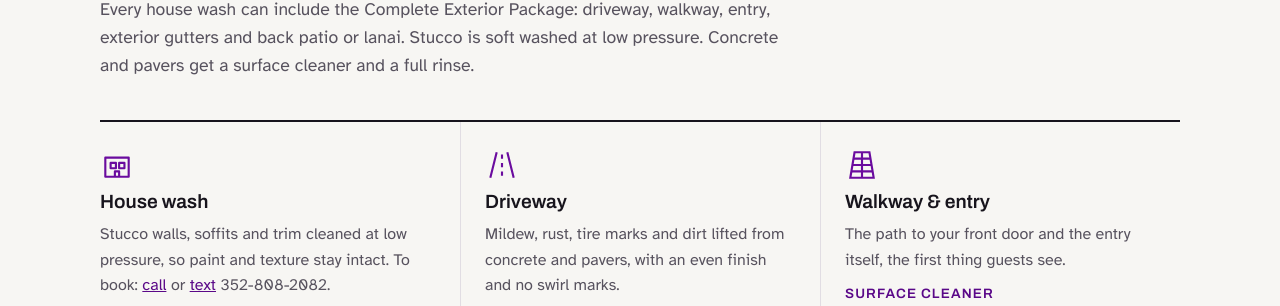
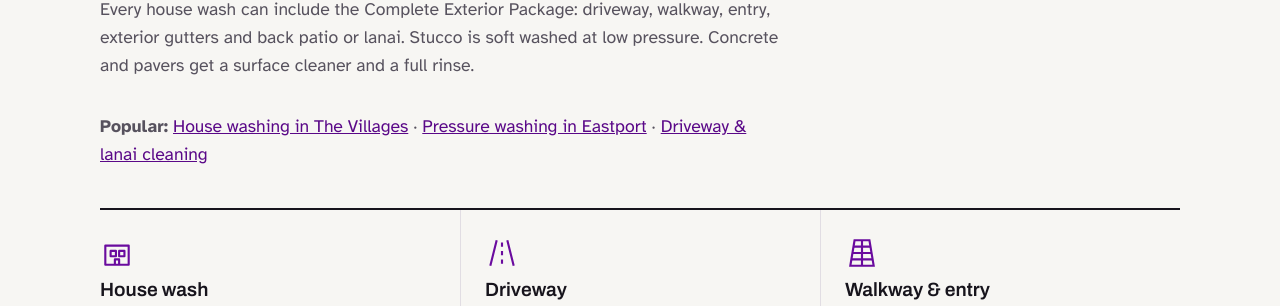
Before and after one commit to anisamgroup/mom-of-middleton, a website: page services/index.html in a window 1280 px wide. Shown: the part 461-767 px from the top of the page. Drawn offline with Linux system fonts and the light colour scheme.

Commit message:
SEO: link the new service pages from Services

```diff
--- a/services/index.html
+++ b/services/index.html
@@ -362,6 +362,7 @@ footer .wrap{display:flex;justify-content:space-between;gap:24px;flex-wrap:wrap}
         <p class="eyebrow">Exterior Cleaning · Services</p>
         <h1 class="h2">The whole outside of your home</h1>
         <p>Every house wash can include the Complete Exterior Package: driveway, walkway, entry, exterior gutters and back patio or lanai. Stucco is soft washed at low pressure. Concrete and pavers get a surface cleaner and a full rinse.</p>
+        <p style="margin-top:20px"><b>Popular:</b> <a href="/house-washing-the-villages/">House washing in The Villages</a> · <a href="/pressure-washing-eastport/">Pressure washing in Eastport</a> · <a href="/driveway-lanai-cleaning/">Driveway &amp; lanai cleaning</a></p>
       </div>
       <div class="services">
         <article class="svc">
```
